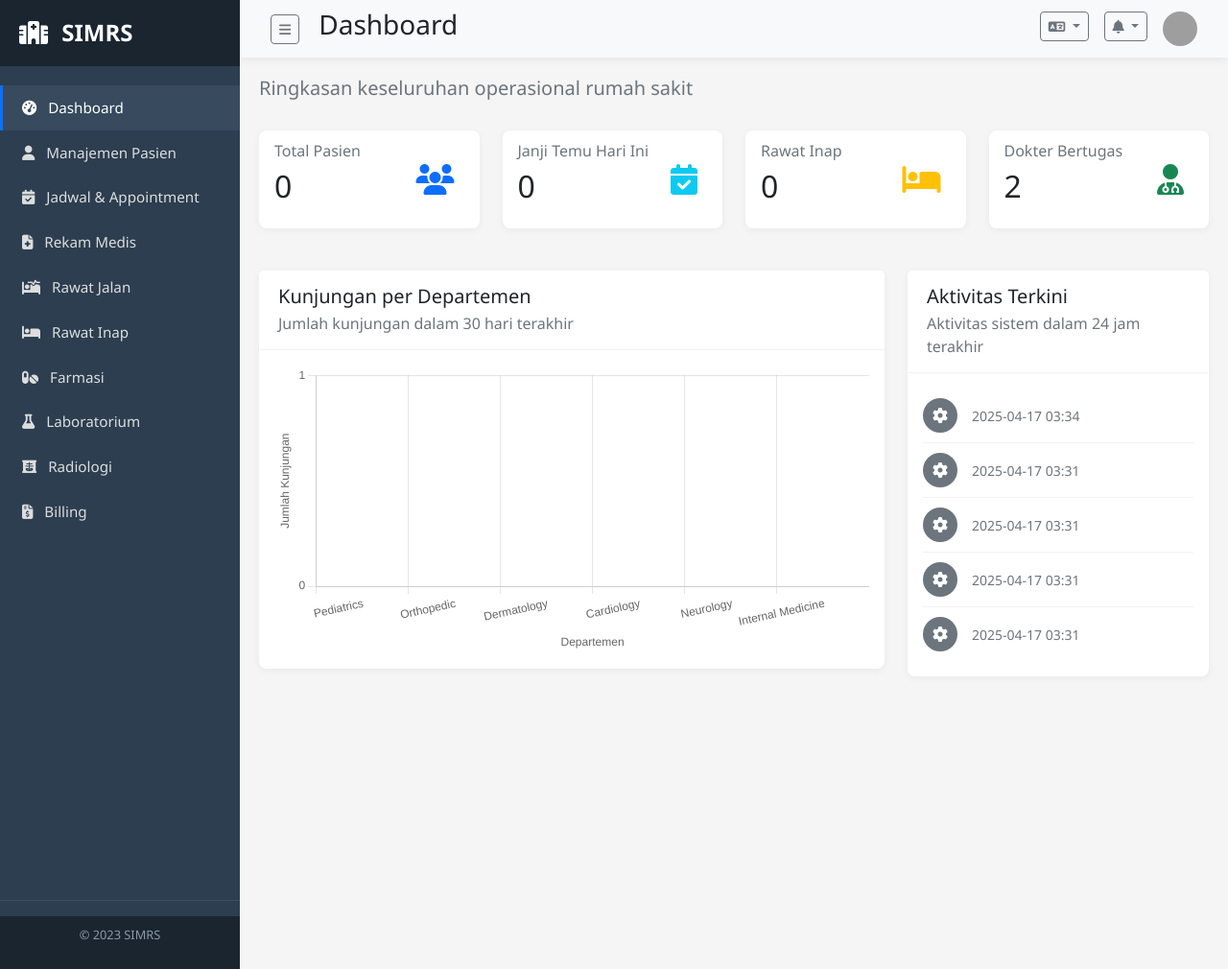
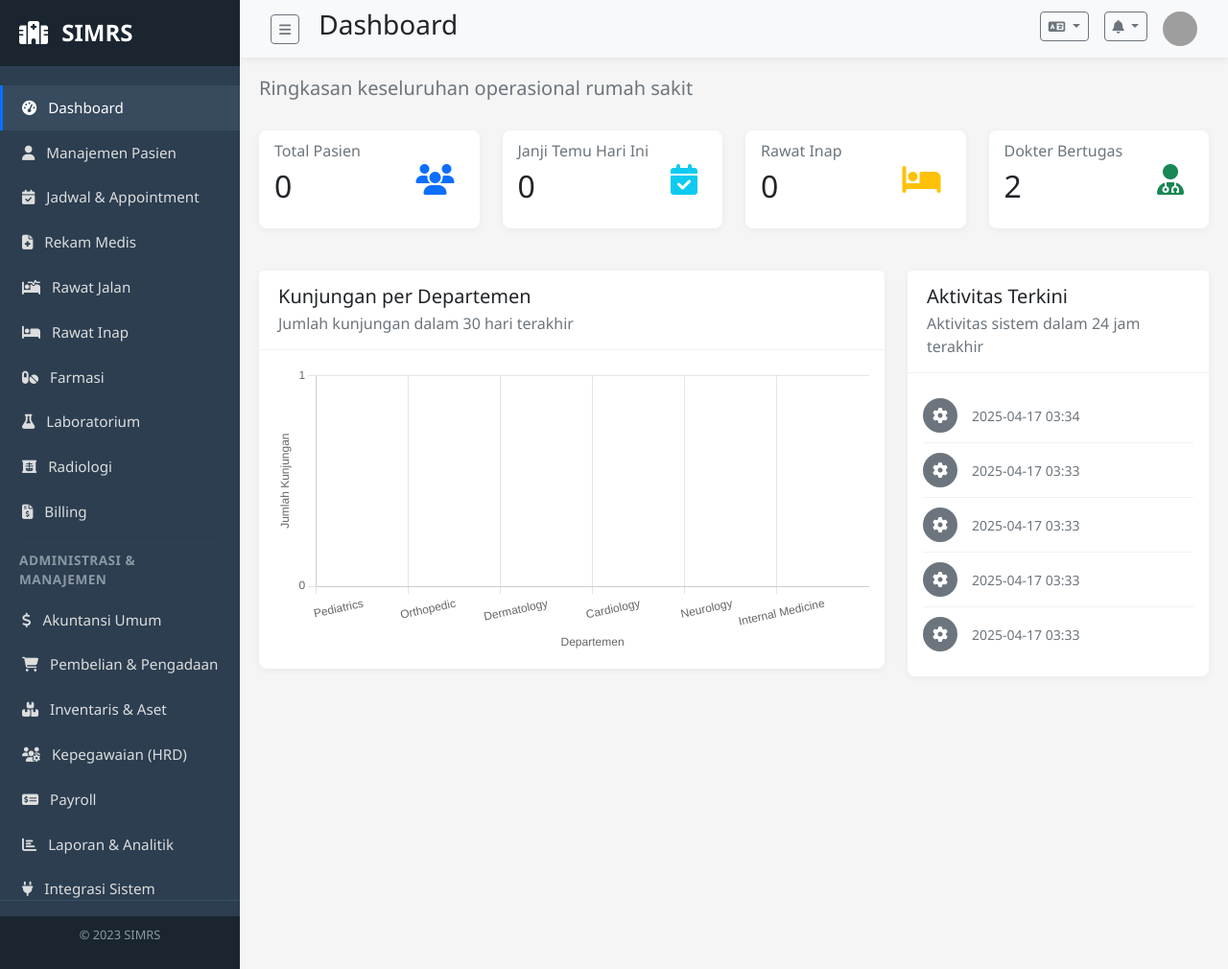
Before and after one commit to habiutomo/simrs-python, a Flask app: page /dashboard in a window 1280 px wide. Shown: the whole page at 96% size. Run offline with Flask 3, Linux system fonts and the light colour scheme; grey boxes are pictures that could not be loaded.

Commit message:
Adds admin features
Added new administrative features to the Hospital Management System, including accounting, procurement, inventory, HR, payroll, reporting, and system integration modules to the sidebar navigation in `templates/index.html`, along with styling changes in `static/css/style.css`.  The changes are reflected in `simrs_data.json`.  A new image was also added.

Replit-Commit-Author: Agent
Replit-Commit-Session-Id: 103c32ca-68d5-4706-b273-1060b1014c81
Replit-Commit-Screenshot-Url: https://storage.googleapis.com/screenshot-production-us-central1/9ebc9027-2de9-47d9-9584-f599aeb92fcd/84177df3-b240-45e3-bba1-982fa5dfe6bb.jpg

```diff
--- a/static/css/style.css
+++ b/static/css/style.css
@@ -85,6 +85,25 @@ body {
     color: #fff;
     background: #374a5e;
     border-left: 3px solid var(--primary-color);
+}
+
+#sidebar ul li.sidebar-divider {
+    padding: 0 20px;
+    color: #8c99a5;
+}
+
+#sidebar ul li.sidebar-divider hr {
+    border-color: #3a5068;
+    margin: 15px 0 8px 0;
+}
+
+#sidebar ul li.sidebar-divider .sidebar-heading {
+    font-size: 0.85rem;
+    font-weight: 600;
+    text-transform: uppercase;
+    letter-spacing: 0.5px;
+    display: block;
+    margin-bottom: 8px;
 }
 
 #sidebar .sidebar-footer {
--- a/templates/index.html
+++ b/templates/index.html
@@ -65,6 +65,61 @@
                 <li class="{% if request.endpoint == 'main_bp.billing_list' or request.endpoint == 'main_bp.add_billing' or request.endpoint == 'main_bp.view_billing' %}active{% endif %}">
                     <a href="{{ url_for('main_bp.billing_list') }}">
                         <i class="fas fa-file-invoice-dollar me-2"></i> Billing
+                    </a>
+                </li>
+
+                <!-- Divider untuk modul administrasi -->
+                <li class="sidebar-divider">
+                    <hr class="my-2">
+                    <span class="sidebar-heading">Administrasi & Manajemen</span>
+                </li>
+
+                <!-- Fitur Akuntansi Umum -->
+                <li>
+                    <a href="{{ url_for('main_bp.dashboard') }}">
+                        <i class="fas fa-dollar-sign me-2"></i> Akuntansi Umum
+                    </a>
+                </li>
+
+                <!-- Fitur Pembelian & Pengadaan -->
+                <li>
+                    <a href="{{ url_for('main_bp.dashboard') }}">
+                        <i class="fas fa-shopping-cart me-2"></i> Pembelian & Pengadaan
+                    </a>
+                </li>
+
+                <!-- Fitur Inventaris & Aset -->
+                <li>
+                    <a href="{{ url_for('main_bp.dashboard') }}">
+                        <i class="fas fa-boxes me-2"></i> Inventaris & Aset
+                    </a>
+                </li>
+
+                <!-- Fitur Kepegawaian (HRD) -->
+                <li>
+                    <a href="{{ url_for('main_bp.dashboard') }}">
+                        <i class="fas fa-users-cog me-2"></i> Kepegawaian (HRD)
+                    </a>
+                </li>
+
+                <!-- Fitur Payroll -->
+                <li>
+                    <a href="{{ url_for('main_bp.dashboard') }}">
+                        <i class="fas fa-money-check-alt me-2"></i> Payroll
+                    </a>
+                </li>
+
+                <!-- Fitur Laporan & Analitik -->
+                <li>
+                    <a href="{{ url_for('main_bp.dashboard') }}">
+                        <i class="fas fa-chart-bar me-2"></i> Laporan & Analitik
+                    </a>
+                </li>
+
+                <!-- Fitur Integrasi Sistem -->
+                <li>
+                    <a href="{{ url_for('main_bp.dashboard') }}">
+                        <i class="fas fa-plug me-2"></i> Integrasi Sistem
                     </a>
                 </li>
             </ul>
```
Also changed, not shown: simrs_data.json (+1 -1 lines), attached_assets/image_1744860735237.png (added).
